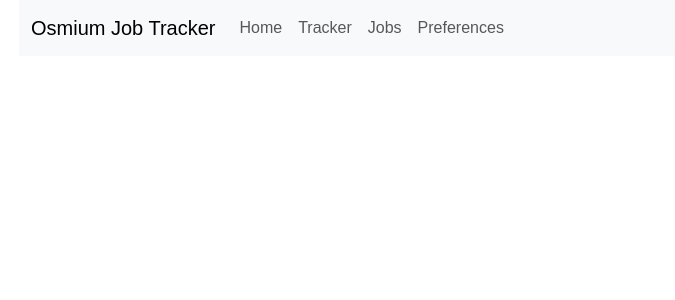
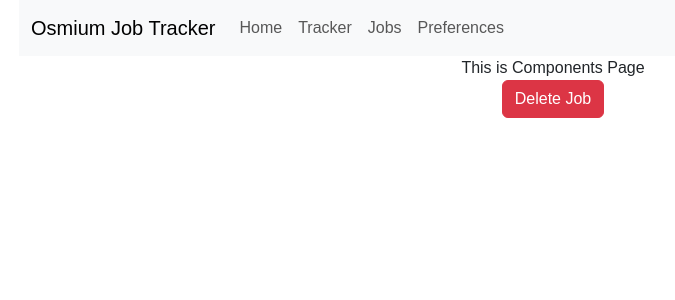
Before and after one commit to shiraazAh/osmium-job-app, a React (Vite) app: page /components in a window 1280 px wide. Shown: the top 300 px of the page, without its empty margins (87-762 px from the left). Built offline with nearby package versions, Linux system fonts and the light colour scheme.

Commit message:
Create components page and modal component

```diff
--- a/src/App.jsx
+++ b/src/App.jsx
@@ -3,6 +3,7 @@ import Navbar from "./components/Navbar";
 import Homepage from "./components/Homepage";
 import Trackerpage from "./components/Trackerpage";
 import Jobpage from "./components/Jobpage";
+import ComponentsPage from "./pages/ComponentsPage";
 import Preferencespage from "./components/Preferencespage";
 import { Routes, Route } from "react-router-dom";
 
@@ -15,6 +16,7 @@ export default function App() {
         <Route path="/tracker" element={<Trackerpage />} />
         <Route path="/jobs" element={<Jobpage />} />
         <Route path="/preferences" element={<Preferencespage />} />
+        <Route path="/components" element={<ComponentsPage />} />
       </Routes>
     </div>
   );
--- /dev/null
+++ b/src/components/Modal.jsx
@@ -0,0 +1,33 @@
+import { useState } from "react";
+import Button from "react-bootstrap/Button";
+import Modal from "react-bootstrap/Modal";
+
+export default function ConfirmModal() {
+  const [show, setShow] = useState(false);
+
+  const handleClose = () => setShow(false);
+  const handleShow = () => setShow(true);
+
+  return (
+    <>
+      <Button variant="danger" onClick={handleShow}>
+        Delete Job
+      </Button>
+
+      <Modal show={show} onHide={handleClose}>
+        <Modal.Header closeButton>
+          <Modal.Title>Confirm Delete</Modal.Title>
+        </Modal.Header>
+        <Modal.Body>Are you sure you want to delete this job</Modal.Body>
+        <Modal.Footer>
+          <Button variant="danger" onClick={handleClose}>
+            Confirm Delete
+          </Button>
+          <Button variant="secondary" onClick={handleClose}>
+            Cancel
+          </Button>
+        </Modal.Footer>
+      </Modal>
+    </>
+  );
+}
--- /dev/null
+++ b/src/pages/ComponentsPage.jsx
@@ -0,0 +1,11 @@
+import React from "react";
+import ConfirmModal from "../components/Modal";
+
+export default function ComponentsPage() {
+  return (
+    <>
+      <div>This is Components Page</div>
+      <ConfirmModal />
+    </>
+  );
+}
```
